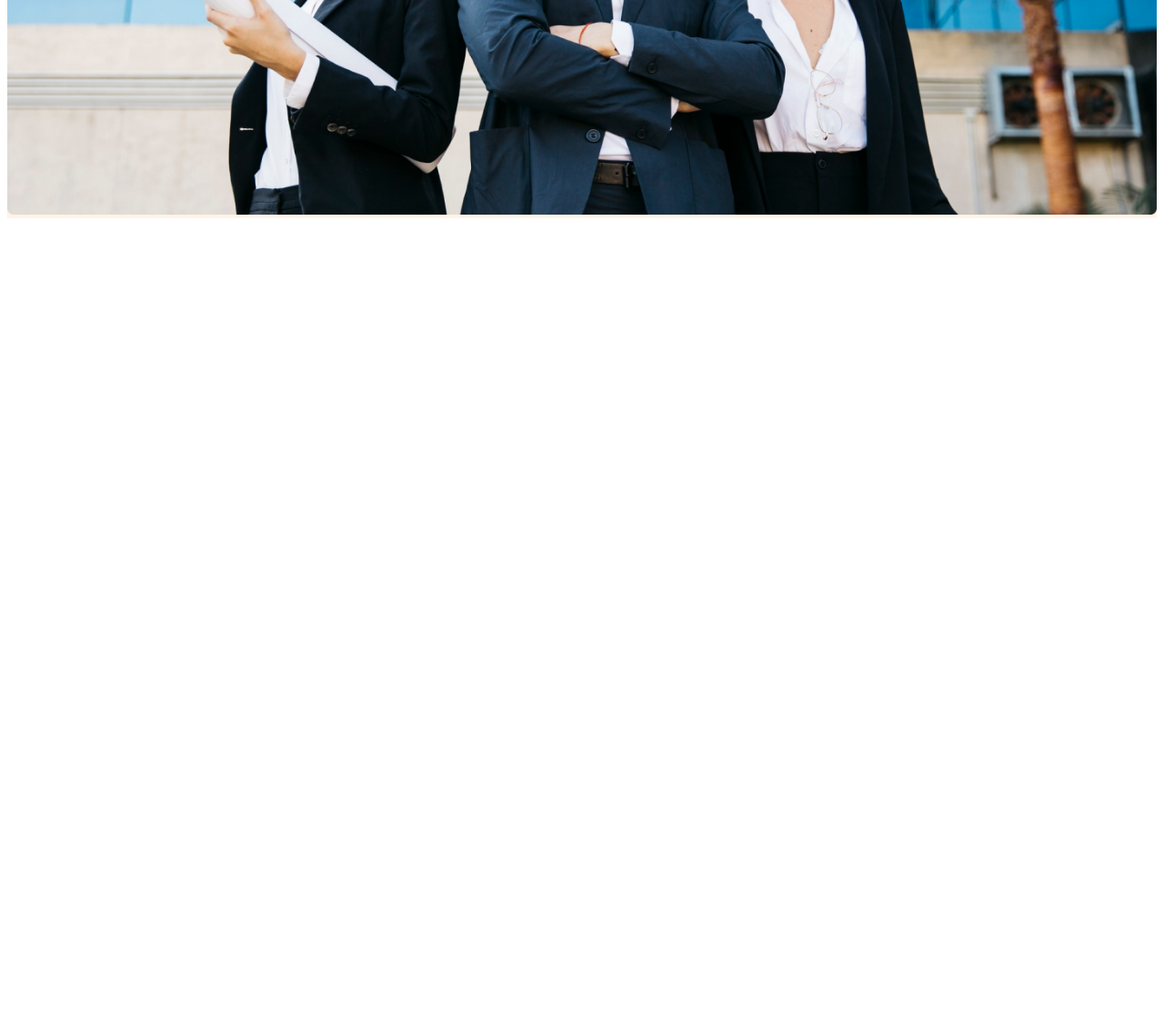
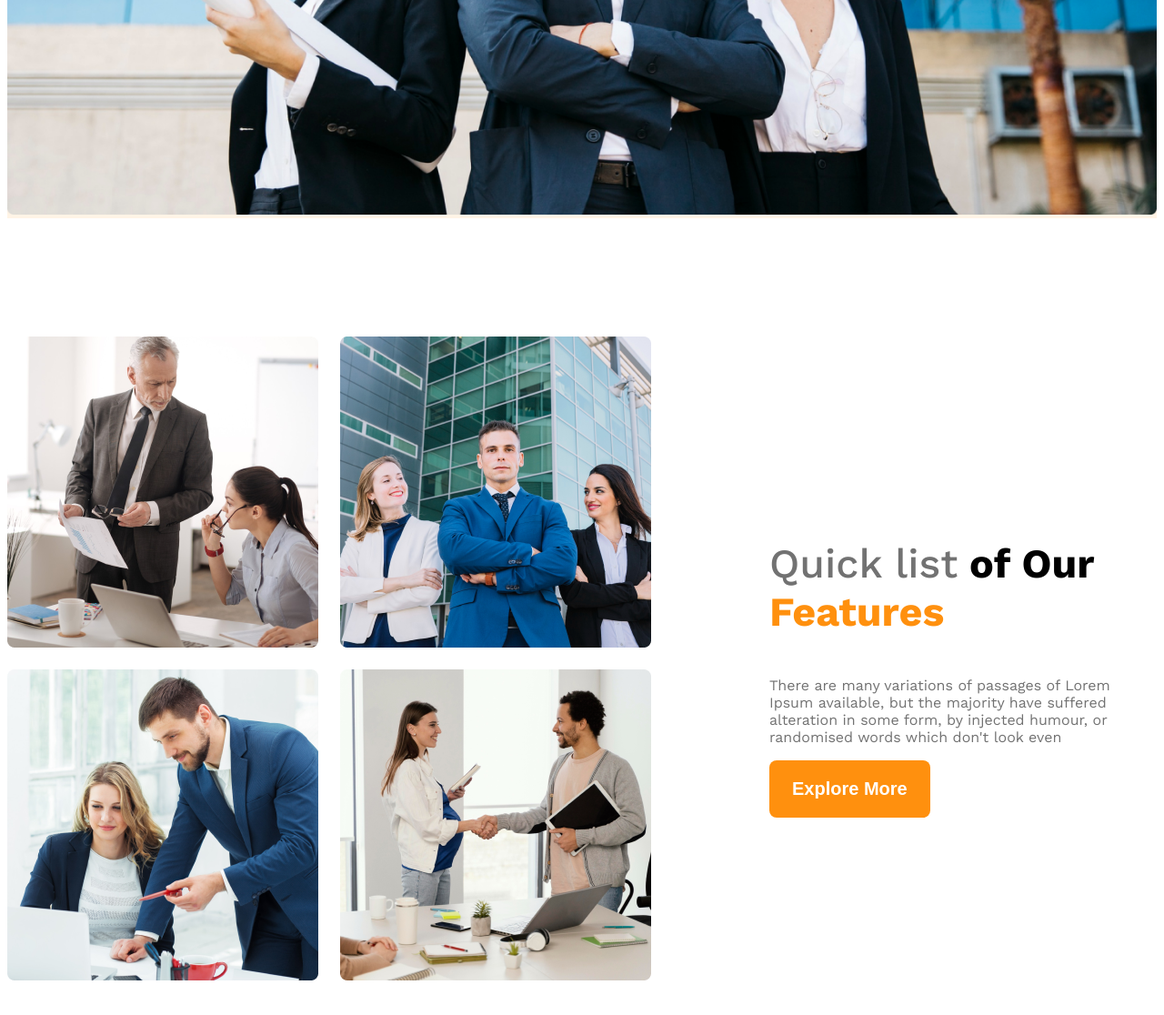
Before and after one commit to Sidratul93/g3-architect-website, a plain HTML site: page index.html in a window 1280 px wide. Shown: the part 851-1967 px from the top of the page at 91% size. Before the commit the page ends 1099 px from the top, so only its background shows below. Drawn offline with nearby package versions, Linux system fonts and the light colour scheme.

Commit message:
added teams section

```diff
--- a/index.html
+++ b/index.html
@@ -38,7 +38,34 @@
         </div>
     </header>
     <main>
+        <!-- teams section start -->
+        <section class="teams display-flex">
+            <!-- .team-img-container -->
+            <div class="team-img-container">
+                <img src="images/team1.png" alt="two architect discussing about design">
+                <img src="images/team2.png" alt="">
+                <img src="images/team3.png" alt="">
+                <img src="images/team4.png" alt="">
+            </div>
+            <!-- .our-features -->
+            <div class="our-features">
+                <!-- h3.feature-title -->
+                <h3 class="section-title"><span id="quick-list" class="text-light-gray">Quick list</span> <span>of Our</span> <span class="text-primary">Features</span></h3>
+                <!-- p.feature-description -->
+                 <p class="feature-description text-light-gray">There are many variations of passages of Lorem Ipsum available, but the majority have suffered alteration in some form, by injected humour, or randomised words which don't look even</p>
+                 <!-- btn.btn-primary -->
+                 <button class="btn-primary">Explore More</button>
+            </div>
+        </section>
+        <!-- features will enjoy -->
+         <section>
 
+         </section>
+         <!-- some facts -->
+          <!-- section.some-facts -->
+          <section class="some-facts">
+
+          </section>
     </main>
     <footer>
 
--- a/styles/architects.css
+++ b/styles/architects.css
@@ -14,6 +14,23 @@
   display: flex;
 }
 
+.text-primary{
+  color: #FF900E;
+}
+
+main{
+  max-width: 1440px;
+  margin: 0 auto;
+}
+
+main > section{
+  margin-top: 130px;
+}
+
+.section-title{
+  font-size: 2.8rem;
+  font-weight: 700;
+}
 /* header styles */
 
 
@@ -81,10 +98,51 @@
   width: 100%;
 }
 
+/* team and features related styles */
+.teams{
+  align-items: center;
+}
+
+.team-img-container{
+  display: grid;
+  grid-template-columns: repeat(2, 1fr);
+  gap: 24px;
+}
+
+/* .section-title{
+  font-size: 2.8rem;
+  font-weight: 700;
+}  */
+#quick-list{
+  font-weight: 500;
+}
+
+.our-features{
+  margin-left: 130px;
+  max-width: 530px;
+}
 /* responsive media query */
 @media screen and (max-width:576px) {
-  .navbar, .nav-links{
+  .navbar,
+  .nav-links,
+  .teams{
     flex-direction: column;
+  }
+  .team-img-container{
+    grid-template-columns: repeat(1, 1fr);
+  }
+  .our-features{
+    margin-left: 20px;
   }
 
 }
+
+/* medium size device */
+@media screen and (min-width:576px) and (max-width:992px) {
+  .teams{
+    flex-direction: column;
+  }
+  .our-features{
+    margin: 50px auto;
+  }
+}
```
